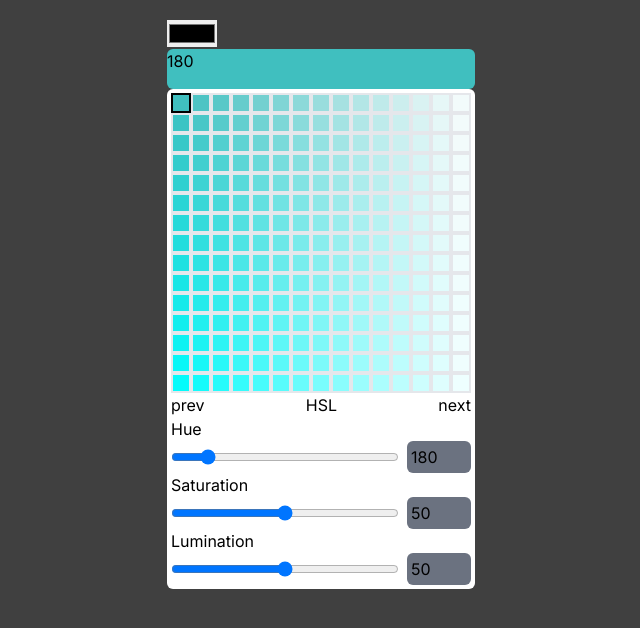
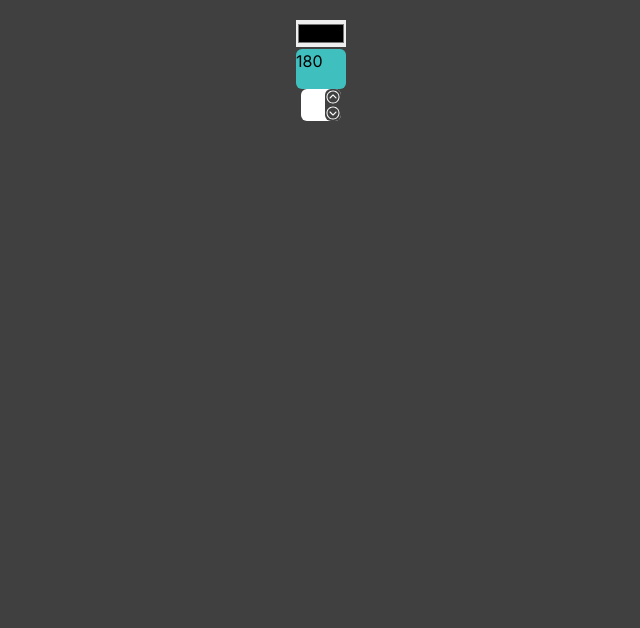
Before and after one commit to HrishikShaji/hrishixui, a Next.js app: page / in a window 1280 px wide. Shown: the top 628 px of the page, without its empty margins (319-959 px from the left). Built offline with nearby package versions, Linux system fonts and the light colour scheme.

Commit message:
Counter added

```diff
--- /dev/null
+++ b/app/components/Counter.tsx
@@ -0,0 +1,43 @@
+"use client";
+import { ChangeEvent, useEffect, useState } from "react";
+import { IoIosArrowDropup, IoIosArrowDropdown } from "react-icons/io";
+
+interface CounterProps {
+  value: number;
+  onChange: (value: number) => void;
+  min: number;
+  max: number;
+}
+
+export const Counter: React.FC<CounterProps> = ({
+  min,
+  max,
+  value,
+  onChange,
+}) => {
+  return (
+    <div className="relative  h-full">
+      <input
+        value={value}
+        onChange={(e) => onChange(parseInt(e.target.value))}
+        className="w-10 rounded-md p-1"
+      />
+      <div className="absolute right-0 flex flex-col top-0 text-white bg-neutral-700 rounded-md">
+        <button
+          disabled={value === max}
+          type="button"
+          onClick={() => onChange(value + 1)}
+        >
+          <IoIosArrowDropup />
+        </button>
+        <button
+          disabled={value === min}
+          type="button"
+          onClick={() => onChange(value - 1)}
+        >
+          <IoIosArrowDropdown />
+        </button>
+      </div>
+    </div>
+  );
+};
--- a/app/components/InputColor.tsx
+++ b/app/components/InputColor.tsx
@@ -1,7 +1,8 @@
 "use client";
 
-import { Dispatch, SetStateAction, useEffect, useMemo, useState } from "react";
+import { Dispatch, SetStateAction, useState } from "react";
 import { useGridsLogic } from "./hooks/form";
+import { Counter } from "./Counter";
 
 export type Color = {
   hue: number;
@@ -71,6 +72,7 @@ const modes = ["HSL", "RGB", "HexCode"];
 export const InputColor = () => {
   const [currentColor, setCurrentColor] = useState<Color>(initialColor);
   const [mode, setMode] = useState(0);
+  const [isOpen, setIsOpen] = useState(false);
   const [hsl, setHsl] = useState<Color>(initialColor);
   const [rgb, setRgb] = useState<RgbColor>(initialRgbColor);
   const values = [
@@ -79,9 +81,10 @@ export const InputColor = () => {
   ];
 
   return (
-    <div>
+    <div className="relative">
       <input type="color" />
       <div
+        onClick={() => setIsOpen(!isOpen)}
         className="h-10 flex rounded-md"
         style={{
           backgroundColor: `hsl(${currentColor.hue},${currentColor.saturation}%,${currentColor.light}%) `,
@@ -89,7 +92,8 @@ export const InputColor = () => {
       >
         {currentColor.hue}
       </div>
-      <div className="flex flex-col p-1 bg-white rounded-md">
+      {isOpen ? (
+        <div className="flex absolute mt-2 flex-col p-1 bg-white rounded-md">
           <GenerateGrids
             currentColor={currentColor}
             cols={15}
@@ -122,6 +126,7 @@ export const InputColor = () => {
             ))}
           </div>
         </div>
+      ) : null}
     </div>
   );
 };
@@ -212,6 +217,17 @@ const SliderInput: React.FC<SliderInputProps> = (props) => {
           }
           className="w-16 focus:outline-none bg-gray-500 p-1 rounded-md"
         />
+        <Counter
+          min={parseInt(props.min)}
+          max={parseInt(props.max)}
+          value={props.value[props.name]}
+          onChange={(value) =>
+            props.setterFunction((prev) => ({
+              ...prev,
+              [props.name]: value,
+            }))
+          }
+        />
       </div>
     </div>
   );
--- a/app/page.tsx
+++ b/app/page.tsx
@@ -1,9 +1,11 @@
+import { Counter } from "./components/Counter";
 import { InputColor } from "./components/InputColor";
 
 export default function Home() {
   return (
     <main className="min-h-screen py-5 w-full bg-neutral-700 flex flex-col items-center justify-start">
       <InputColor />
+      <Counter />
     </main>
   );
 }
```
Lines whose indentation alone changed are shown as unchanged.
